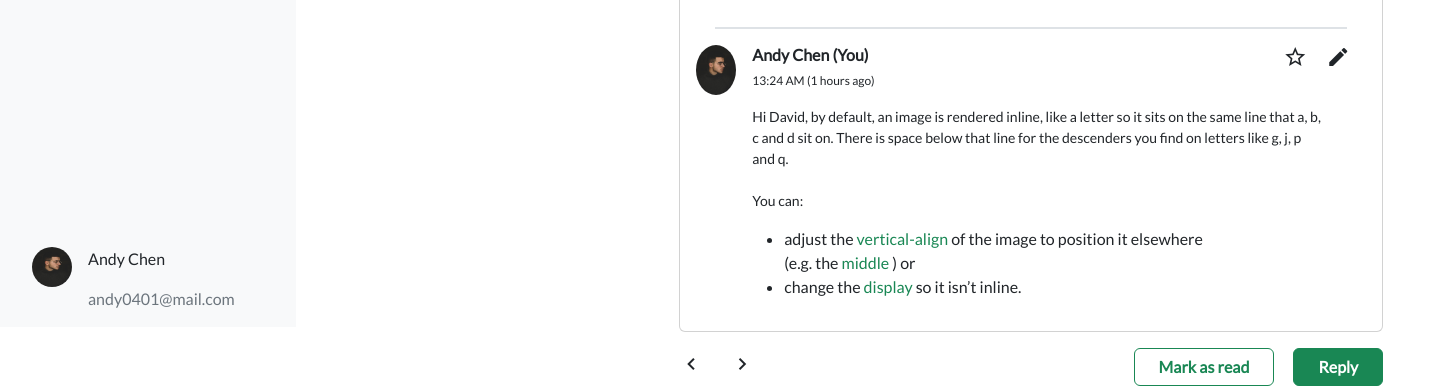
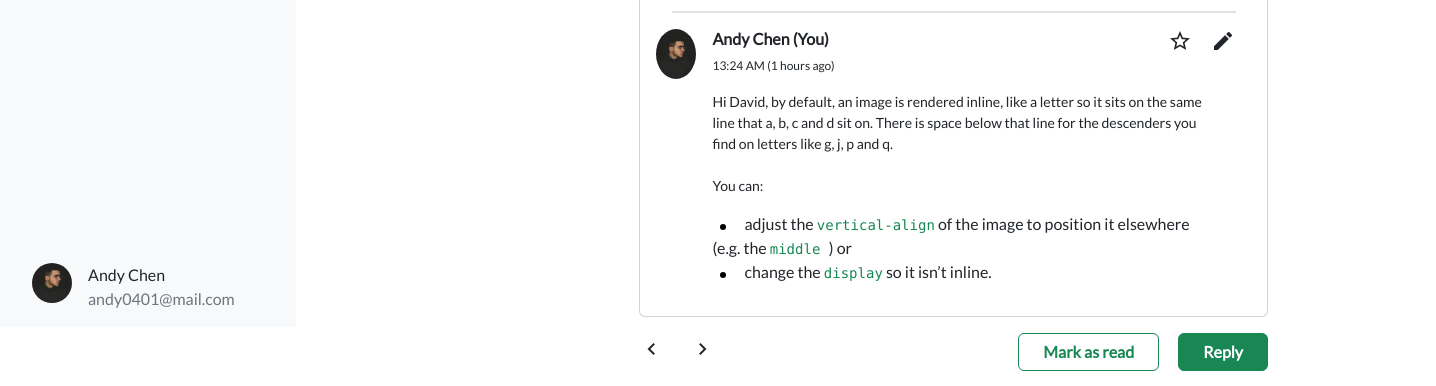
Before and after one commit to startymars/Week-5-form, a plain HTML site: page index.html in a window 1280 px wide. Shown: the part 473-859 px from the top of the page, 1436 px wide, since content can reach past the window. Drawn offline with nearby package versions, Linux system fonts and the light colour scheme.

Commit message:
Update 2022-08-26T06:50:02.094Z

```diff
--- a/assets/style/all.css
+++ b/assets/style/all.css
@@ -1,6 +1,9 @@
 body {
   font-family: 'Lato','Roboto',sans-serif;
   line-height: 1.5; }
+
+main {
+  margin-left: 296px; }
 
 a {
   text-decoration: none;
@@ -16,19 +19,19 @@ img {
 .material-icons:hover {
   color: #198754; }
 
-nav {
+.nav-left {
   width: 296px;
   height: 100vh;
   position: fixed; }
-  nav .menu {
+  .nav-left .menu {
     margin-left: 32px; }
-    nav .menu .logo {
+    .nav-left .menu .logo {
       margin-top: 40px; }
-    nav .menu-list {
+    .nav-left .menu-list {
       margin-top: 40px; }
-      nav .menu-list .color {
+      .nav-left .menu-list .color {
         color: #212529; }
-      nav .menu-list .color:hover {
+      .nav-left .menu-list .color:hover {
         color: #198754; }
 
 .name {
@@ -36,13 +39,14 @@ nav {
   .name .author {
     width: 40px;
     height: 40px;
-    border-radius: 50%; }
+    border-radius: 50%;
+    -o-object-fit: cover;
+       object-fit: cover; }
   .name .mail {
     color: #6C757D; }
 
 .container {
-  margin: 0 auto;
-  margin-left: 296px; }
+  margin: 0 auto; }
   .container .sub-title {
     font-size: 12px; }
   .container .w-80 {
@@ -60,6 +64,21 @@ nav {
     margin: auto;
     width: 90%;
     color: #CED4DA; }
+  .container .right-block ul {
+    padding-left: 0;
+    text-indent: 2rem;
+    list-style: none; }
+  .container .right-block li {
+    position: relative; }
+  .container .right-block li::before {
+    content: '';
+    position: absolute;
+    top: 12px;
+    left: 8px;
+    border-radius: 50%;
+    width: 6px;
+    height: 6px;
+    background: #000; }
 
 .form-setting {
   width: 100%;
--- a/index.html
+++ b/index.html
@@ -16,7 +16,7 @@
 
 <body>
 
-  <nav class="bg-light">
+  <nav class="nav-left bg-light">
      <div class="menu d-flex flex-column justify-content-start h-100 ">
         <h1 class="logo">
              <a href="index.html"><img src="assets/images/logo-ANSWER.svg" alt="logo"></a>
@@ -76,17 +76,14 @@
         <div class="name d-flex mb-3">
             <img src="assets/images/andychen.jpeg" class="author">
             <div class="information mx-3">
-                <p>Andy Chen</p>
+                <p class="mb-0">Andy Chen</p>
                 <a href="mailto:andy0401@mail.com" class="mail">andy0401@mail.com</a>
             </div>
         </div>
      </div>
     </nav>
 
-  <main></main>
-
-  </body>
-
+  <main>
 
 <div class="container">
   <header class="d-flex justify-content-start align-items-center px-5 py-5">
@@ -112,7 +109,10 @@
     </div>
 
   </header>
-  <main class="d-flex">
+
+  <div class="main-page d-flex">
+
+
     <section>
       <div class="content px-5">
         <div class="dropdown">
@@ -183,7 +183,7 @@
         <div class="card-header d-flex justify-content-between align-items-center">
           <div class="card-context">
             <small class="sub-title">Chapter Assignment 2 / HTML&CSS</small>
-            <p class="fw-bold">Please check this file for me, thanks!</p>
+            <p class="mb-0 fw-bold">Please check this file for me, thanks!</p>
           </div>
           <span class="material-icons">more_vert</span>
         </div>
@@ -193,7 +193,7 @@
           <div class="right-block px-3">
             <h6 class="fw-bold">Emily Wang</h6>
             <p class="sub-title mt-2">10:38 AM (4 hours ago)</p>
-            <p class="content lh-base pe-4 ">Hi Teacher, the attached file is my homework of chapter 2. And here comes a question: Why in the following code the height of the div is bigger than the height of the<span class="green-text"> img</span> ? There is a gap below the image, but it doesn’t seems to be a padding/margin. What is the gap or extra space below image?</p>
+            <p class="content lh-base pe-4 ">Hi Teacher, the attached file is my homework of chapter 2. And here comes a question: Why in the following code the height of the <code class="green-text">div</code> is bigger than the height of the<span class="green-text"> img</span> ? There is a gap below the image, but it doesn’t seems to be a padding/margin. What is the gap or extra space below image?</p>
 
             <div class="col-auto mt-3">
               <button type="submit" class="btn btn-light border border-secondary d-flex justify-content-center mb-3">
@@ -220,10 +220,10 @@
                 </div>
 
             </div>
-            <p class="content lh-base pe-4 ">Hi David, by default, an image is rendered inline, like a letter so it sits on the same line that a, b, c and d sit on. There is space below that line for the descenders you find on letters like g, j, p and q.<br><br> You can:
+            <p class="content lh-base pe-4 ">Hi David, by default, an image is rendered inline, like a letter so it sits on the same line that a, b, c and d sit on. There is space below that line for the descenders you find on letters like g, j, p and q.<br><br> You can: </p>
               <ul>
-                <li class="text-indent">adjust the <span class="green-text">vertical-align</span> of the image to position it elsewhere <br>(e.g. the <span class="green-text">middle </span>) or<br></li>
-                <li class="text-indent">change the <span class="green-text">display</span> so it isn’t inline.</p></li>
+                <li class="text-indent">adjust the <code class="green-text">vertical-align</code> of the image to position it elsewhere <br>(e.g. the <code class="green-text">middle </code>) or<br></li>
+                <li class="text-indent">change the <code class="green-text">display</code> so it isn’t inline.</p></li>
               </ul>
 
 
@@ -244,9 +244,15 @@
       </div>
     </section>
 
+    </div>
+
+
+</div>
+
   </main>
 
-</div>
+  </body>
+
 
 
 
```
Also changed, not shown: admin.html (+10 -8 lines), 1 other file.
